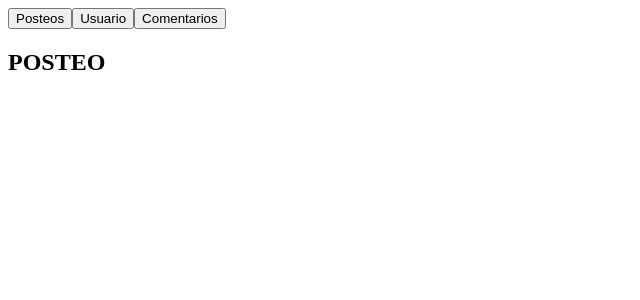
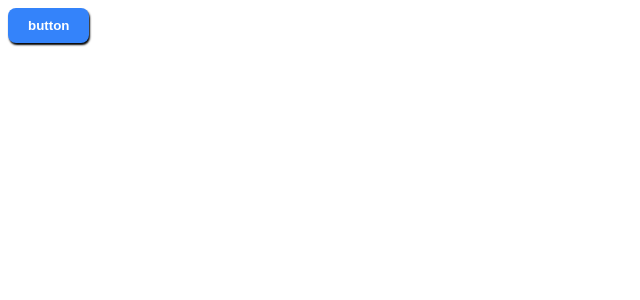
Before and after one commit to vpeinado263/4ta-Tarea-REACT-NEXT.JS, a Next.js app: page / in a window 1280 px wide. Shown: the top 300 px of the page, without its empty margins (0-640 px from the left). Built offline with nearby package versions, Linux system fonts and the light colour scheme.

Commit message:
finalizar componente Button.js

```diff
--- a/src/components/atoms/Button.js
+++ b/src/components/atoms/Button.js
@@ -1,9 +1,9 @@
-
+import styles from "./Button.module.css";
 
 const Button = ({}) => {
     return(
         <>
-        <button onClick={onClick} className={styles.buton}>{}</button>
+        <button className={styles.button}>button</button>
         </>
     )
 }
--- a/src/components/atoms/Button.module.css
+++ b/src/components/atoms/Button.module.css
@@ -1,4 +1,4 @@
-button {
+.button {
          color: white;
          background-color: rgb(52, 131, 250);
          border: none;
@@ -9,7 +9,7 @@ button {
          transition: 0.3s;
          margin: auto;
         }
-button:hover {
+.button:hover {
         transform: translateY(2px);
         box-shadow: none;
         background-color: rgb(41, 104, 200);
--- a/src/pages/index.js
+++ b/src/pages/index.js
@@ -1,4 +1,5 @@
-import Blog from "@/components/Blog";
+
+import Button from "@/components/atoms/Button";
 import Head from "next/head";
 
 export default function Home() {
@@ -10,7 +11,7 @@ export default function Home() {
         <meta name="viewport" content="width=device-width, initial-scale=1" />
         <link rel="icon" href="/favicon.ico" />
       </Head>
-      <Blog/>
+      <Button/>
     </>
   );
 }
```
